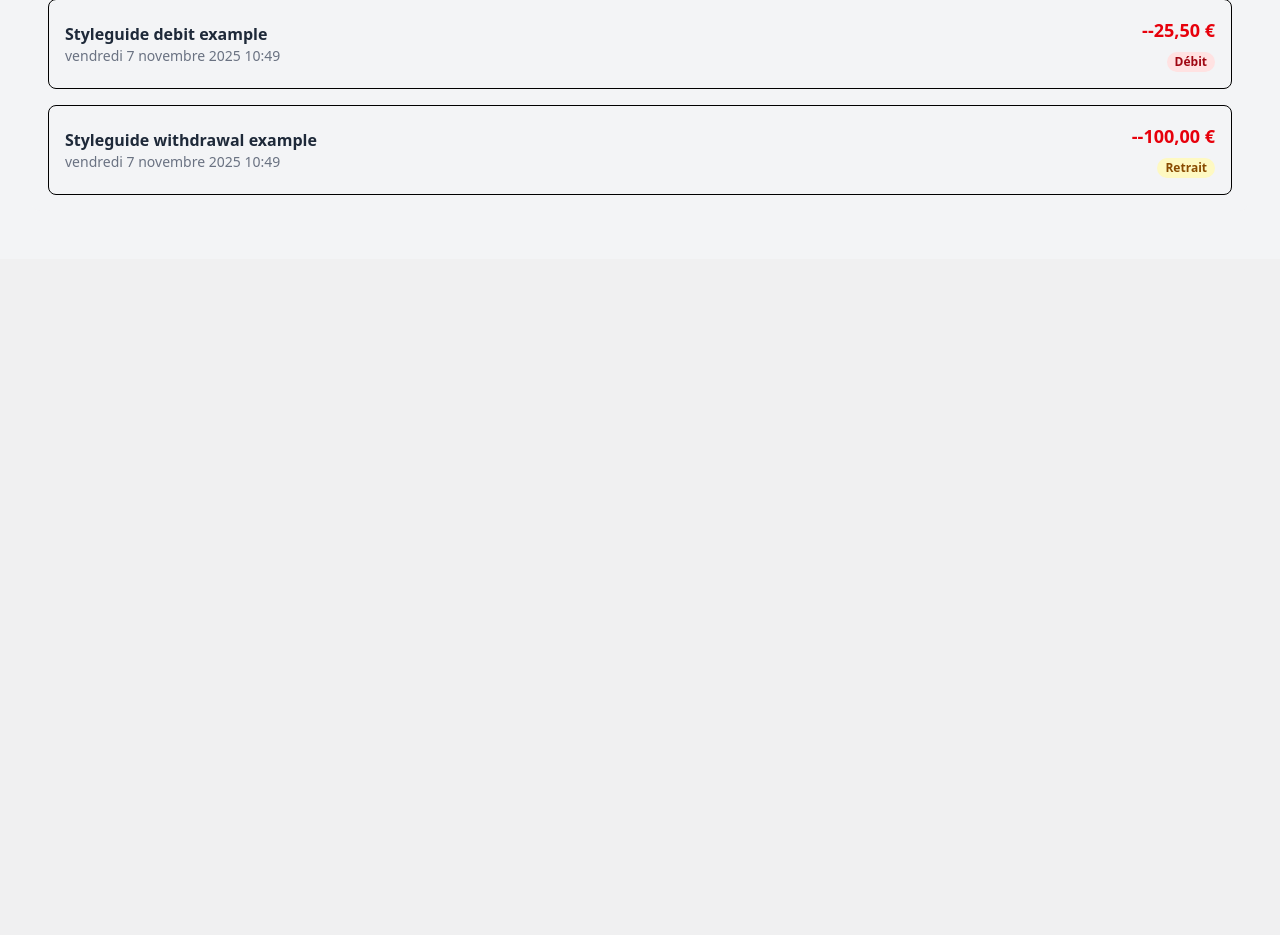
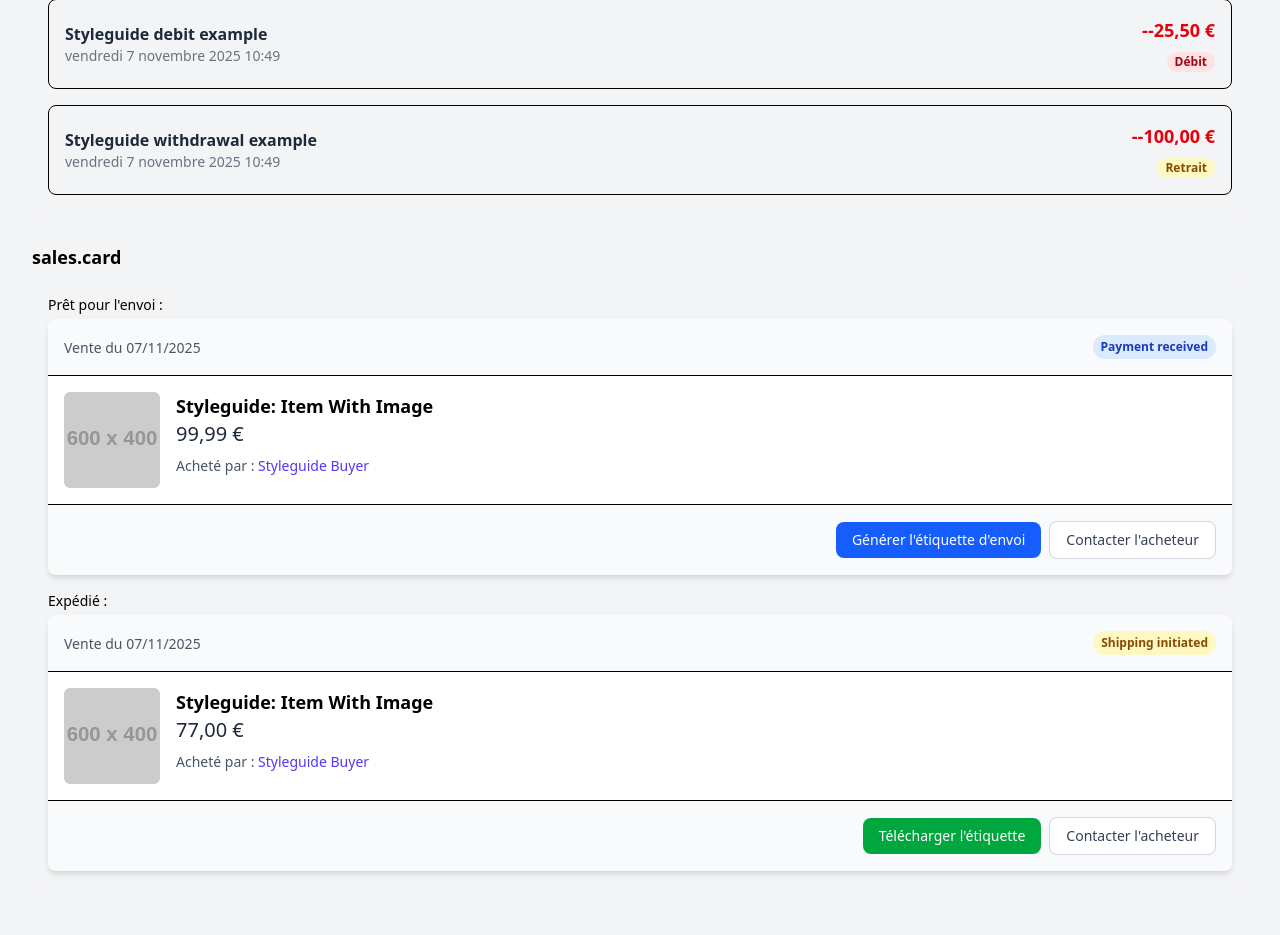
Before and after one commit to Ganngann/pifpaf2, a Laravel app: page /styleguide in a window 1280 px wide. Shown: the part 2531-3466 px from the top of the page. Before the commit the page ends 2726 px from the top, so only its background shows below. Run offline with Laravel 12, Linux system fonts and the light colour scheme; a user stored in the database is signed in; data comes from the database, SQL or seed files in the repository; tables that the repository leaves empty hold one stand-in row (values such as "Sample post"); grey boxes labelled with a size stand in for pictures from a placeholder-image service; style sheets or scripts are compiled from the project's sources; some libraries are stand-ins or nearby versions.

Commit message:
feat: Add sales card component to style guide
Creates a new reusable Blade component (`sales.card`) to display sales transaction details.

Adds the new component to the style guide with different states for visualization.

Refactors the main sales page (`/sales`) to use the new component, improving code clarity and maintainability.

```diff
--- a/pifpaf/app/Http/Controllers/StyleguideController.php
+++ b/pifpaf/app/Http/Controllers/StyleguideController.php
@@ -134,6 +134,41 @@ class StyleguideController extends Controller
             ]
         );
 
+        // --- Sales Card Setup ---
+        $itemForSaleCard = clone $itemWithImage; // Use a clean item
+        $itemForSaleCard->delivery_available = true; // Ensure delivery is enabled for the button to show
+        $itemForSaleCard->save();
+
+        $offerForSaleCard = Offer::firstOrCreate(
+            ['item_id' => $itemForSaleCard->id, 'user_id' => $buyer->id, 'status' => 'paid'],
+            ['amount' => 88.00]
+        );
+
+        $saleReadyForShipment = Transaction::firstOrCreate(
+            ['offer_id' => $offerForSaleCard->id, 'status' => 'payment_received'],
+            [
+                'amount' => $offerForSaleCard->amount,
+                'wallet_amount' => 0,
+                'card_amount' => $offerForSaleCard->amount,
+            ]
+        );
+        $saleReadyForShipment->load('offer.item.primaryImage', 'offer.user');
+
+        $offerShipped = Offer::firstOrCreate(
+            ['item_id' => $itemForSaleCard->id, 'user_id' => $buyer->id, 'status' => 'paid', 'amount' => 77.00], // a second offer
+        );
+        $saleShipped = Transaction::firstOrCreate(
+            ['offer_id' => $offerShipped->id, 'status' => 'shipping_initiated'],
+            [
+                'amount' => $offerShipped->amount,
+                'wallet_amount' => $offerShipped->amount,
+                'card_amount' => 0,
+                'label_url' => 'https://example.com/shipping-label.pdf',
+                'tracking_code' => 'TRACK123456789',
+            ]
+        );
+        $saleShipped->load('offer.item.primaryImage', 'offer.user');
+
 
         return view('styleguide', [
             'itemWithImage' => $itemWithImage,
@@ -145,6 +180,8 @@ class StyleguideController extends Controller
             'walletCredit' => $walletCredit,
             'walletDebit' => $walletDebit,
             'walletWithdrawal' => $walletWithdrawal,
+            'saleReadyForShipment' => $saleReadyForShipment,
+            'saleShipped' => $saleShipped,
         ]);
     }
 }
--- /dev/null
+++ b/pifpaf/resources/views/components/sales/card.blade.php
@@ -0,0 +1,59 @@
+@props(['transaction'])
+
+<div class="bg-white rounded-lg shadow-md overflow-hidden">
+    <div class="p-4 border-b bg-gray-50 flex justify-between items-center">
+        <div>
+            <span class="text-sm text-gray-600">Vente du {{ $transaction->created_at->format('d/m/Y') }}</span>
+        </div>
+        <span class="px-2 py-1 text-xs font-semibold rounded-full
+            @switch($transaction->status)
+                @case('payment_received') bg-blue-100 text-blue-800 @break
+                @case('shipping_initiated') bg-yellow-100 text-yellow-800 @break
+                @case('completed') bg-green-100 text-green-800 @break
+                @default bg-gray-100 text-gray-800
+            @endswitch
+        ">
+            {{ Str::ucfirst(str_replace('_', ' ', $transaction->status)) }}
+        </span>
+    </div>
+
+    <div class="p-4 flex">
+        <div class="flex-shrink-0 mr-4">
+            <a href="{{ route('items.show', $transaction->offer->item) }}">
+                <x-ui.item-thumbnail :item="$transaction->offer->item" class="w-24 h-24 rounded-md" />
+            </a>
+        </div>
+        <div class="flex-grow">
+            <a href="{{ route('items.show', $transaction->offer->item) }}" class="text-lg font-bold hover:underline">{{ $transaction->offer->item->title }}</a>
+            <p class="text-xl font-light text-gray-800">{{ number_format($transaction->amount, 2, ',', ' ') }} €</p>
+            <div class="mt-2 text-sm text-gray-600">
+                <span>Acheté par :</span>
+                <x-ui.user-profile-link :user="$transaction->offer->user" />
+            </div>
+        </div>
+    </div>
+
+    <div class="p-4 bg-gray-50 border-t">
+        <div class="flex items-center justify-end space-x-2">
+            @if ($transaction->status === 'payment_received' && !$transaction->label_url && $transaction->offer->item->delivery_available)
+                <form action="{{ route('transactions.ship', $transaction) }}" method="POST">
+                    @csrf
+                    <button type="submit" class="px-4 py-2 text-sm font-medium text-white bg-blue-600 rounded-lg hover:bg-blue-700 focus:outline-none focus:ring-2 focus:ring-offset-2 focus:ring-blue-500">
+                        Générer l'étiquette d'envoi
+                    </button>
+                </form>
+            @endif
+
+            @if ($transaction->label_url)
+                <a href="{{ $transaction->label_url }}" target="_blank" class="px-4 py-2 text-sm font-medium text-white bg-green-600 rounded-lg hover:bg-green-700 focus:outline-none focus:ring-2 focus:ring-offset-2 focus:ring-green-500">
+                    Télécharger l'étiquette
+                </a>
+            @endif
+
+            {{-- Placeholder for future actions --}}
+             <a href="#" class="px-4 py-2 text-sm font-medium text-gray-700 bg-white border border-gray-300 rounded-lg hover:bg-gray-50 focus:outline-none focus:ring-2 focus:ring-offset-2 focus:ring-indigo-500">
+                Contacter l'acheteur
+            </a>
+        </div>
+    </div>
+</div>
--- a/pifpaf/resources/views/styleguide.blade.php
+++ b/pifpaf/resources/views/styleguide.blade.php
@@ -158,6 +158,25 @@
                         </div>
                     </div>
 
+                    <!-- Sales Card -->
+                    <div>
+                        <h4 class="text-lg font-semibold mb-2">sales.card</h4>
+                         <div class="p-4 bg-gray-100 rounded-lg space-y-4">
+                            @if(isset($saleReadyForShipment))
+                                <div>
+                                    <p class="text-sm mb-1">Prêt pour l'envoi :</p>
+                                    <x-sales.card :transaction="$saleReadyForShipment" />
+                                </div>
+                            @endif
+                             @if(isset($saleShipped))
+                                <div>
+                                    <p class="text-sm mb-1">Expédié :</p>
+                                    <x-sales.card :transaction="$saleShipped" />
+                                </div>
+                            @endif
+                        </div>
+                    </div>
+
                 </div>
             </div>
 
```
Also changed, not shown: pifpaf/resources/views/transactions/sales.blade.php (+9 -18 lines).
